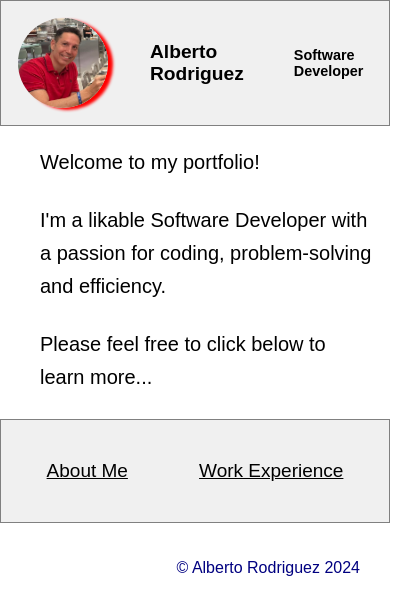
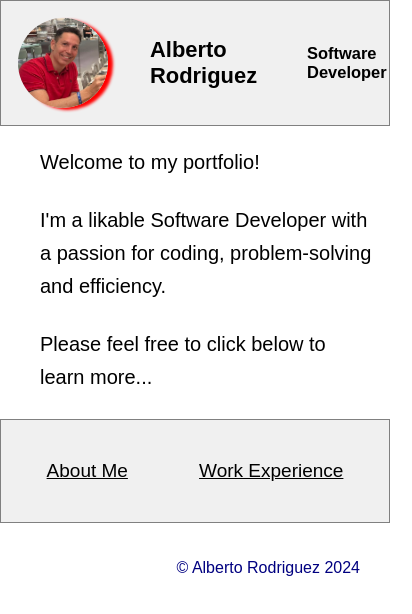
Before and after one commit to alberto-it/Portfolio, a plain HTML site: page index.html in a window 390 px wide. Shown: the whole page, 412 px wide, since content can reach past the window. Drawn offline with Linux system fonts and the light colour scheme.

Commit message:
Update style.css

```diff
--- a/style.css
+++ b/style.css
@@ -81,13 +81,17 @@ ul {
 
 @media only screen and (max-width: 575px) {
 	Header {
-		font-size: 60%
+		font-size: 68.5%;
+		display: flex;
+		justify-content: space-around;
 	}
+
 	.profile-pic {
 		width: 90px;
 		height: 90px;
 		margin: 17px
 	}
+
 	h1, h2, h3 {
 		padding: 0, 1px;
 	}
```
